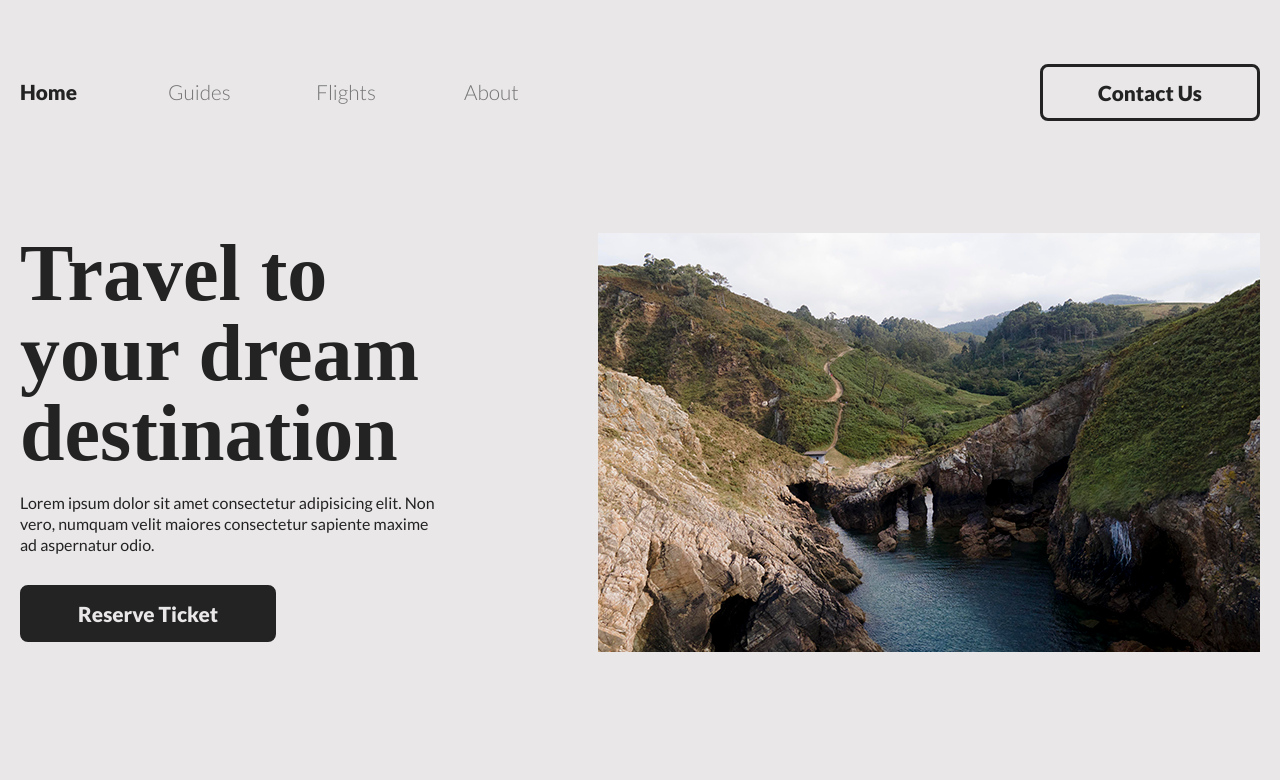
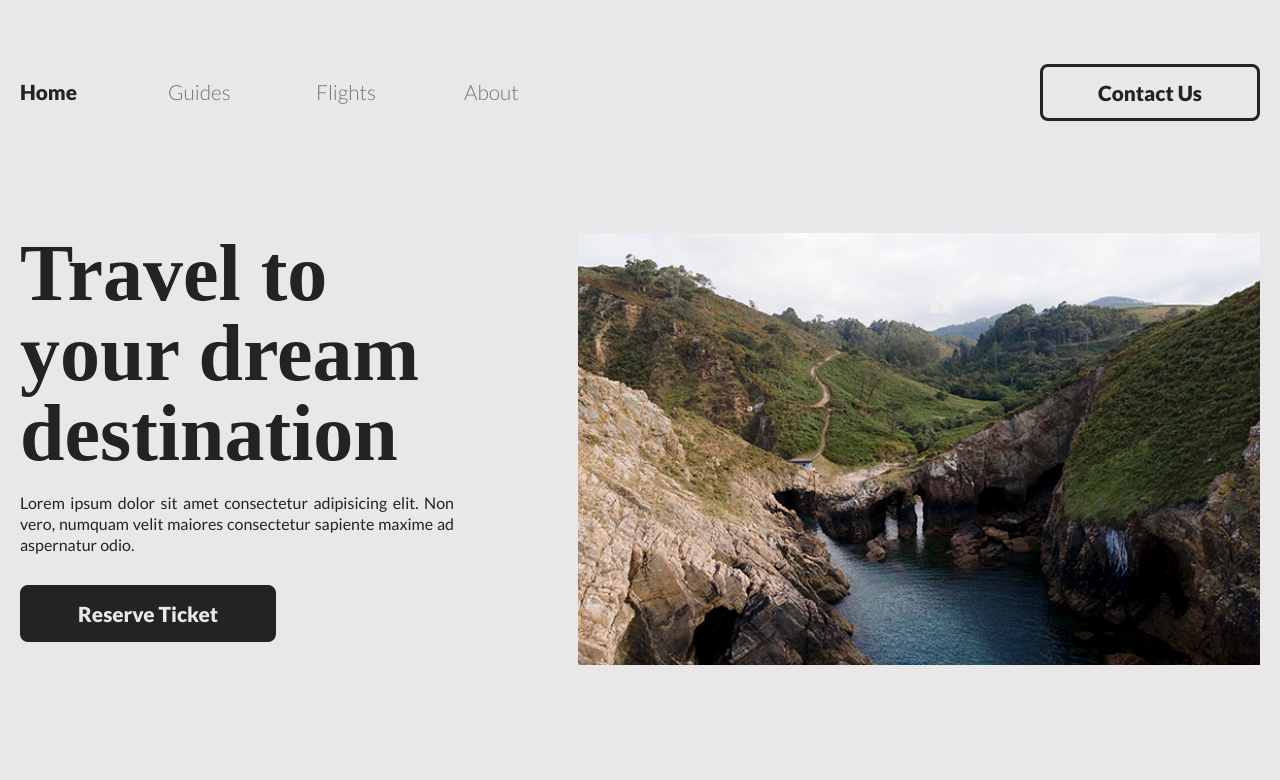
Before and after one commit to RodBrowning/Travel-Agency, a React (Create React App) app: page / in a window 1280 px wide. Shown: the top 780 px of the page. Built offline with nearby package versions, Linux system fonts and the light colour scheme; no server answers; grey boxes are pictures that could not be loaded; a web font is replaced by a local one.

Commit message:
Code review - Improve styling

```diff
--- a/src/components/hero/small-devices.scss
+++ b/src/components/hero/small-devices.scss
@@ -2,22 +2,13 @@
 
 @media screen and (max-width: breakPoints.$large-screen) {
    #hero {
-      display: grid;
       grid-template-columns: 1fr 1fr;
-      gap: 5em;
-      .heroImage {
-         img {
-            display: block;
-            width: 100%;
-            height: 100%;
-         }
-      }
+      grid-gap: 5em;
    }
 }
 
 @media screen and (max-width: breakPoints.$medium-screen) {
    #hero {
-      display: grid;
       grid-template-columns: 1fr;
       gap: 3em;
    }
--- a/src/components/hero/style.scss
+++ b/src/components/hero/style.scss
@@ -1,11 +1,18 @@
 #hero {
    display: grid;
-   grid-template-columns: auto 2fr;
-   gap: 10em;
+   grid-template-columns: auto 55%;
+   grid-gap: 10%;
+   .text {
+      p {
+         text-align: justify;
+      }
+   }
    .heroImage {
       img {
-         width: auto;
+         display: block;
          object-fit: cover;
+         width: 100%;
+         height: 100%;
       }
    }
 }
```
